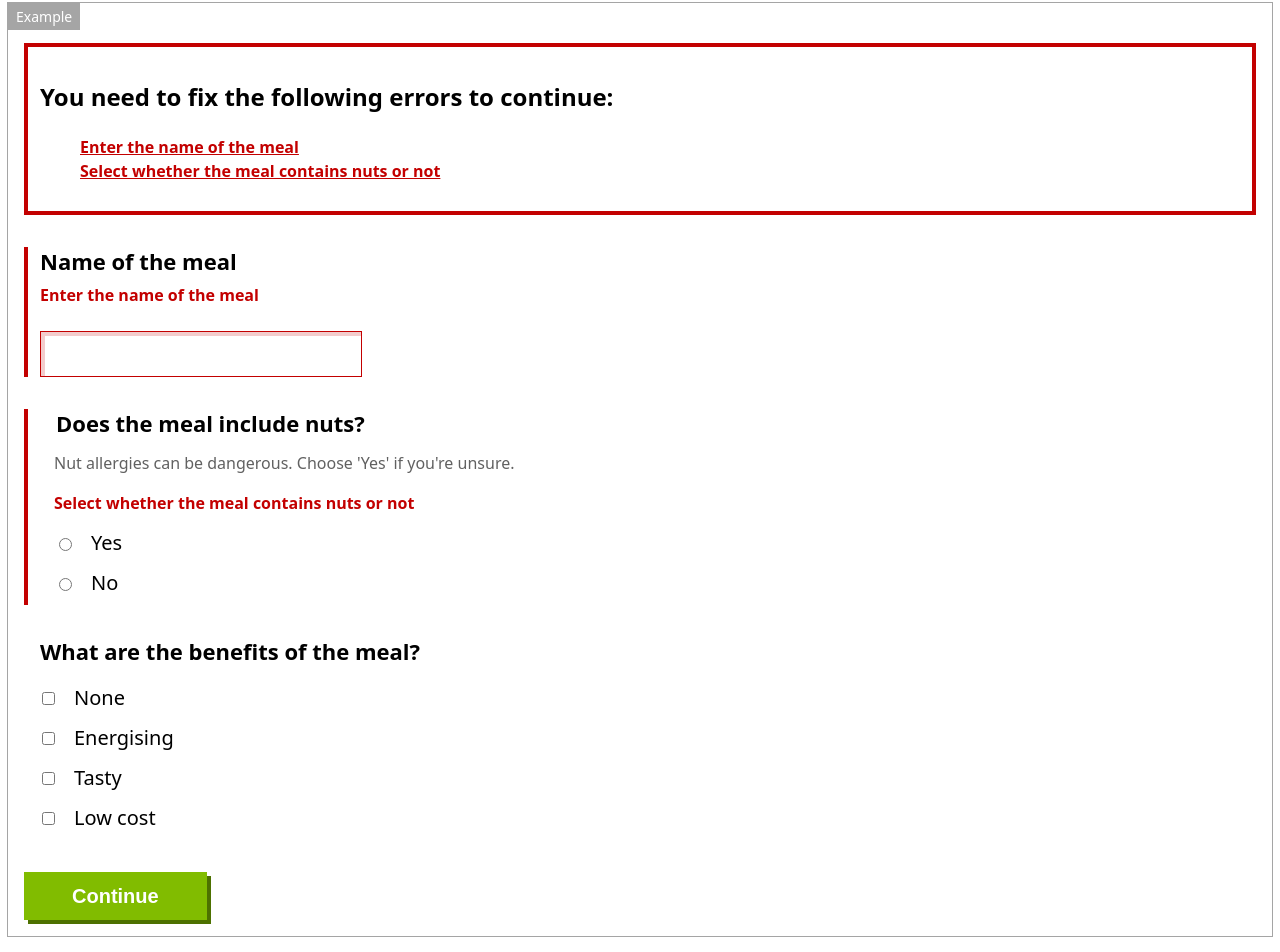
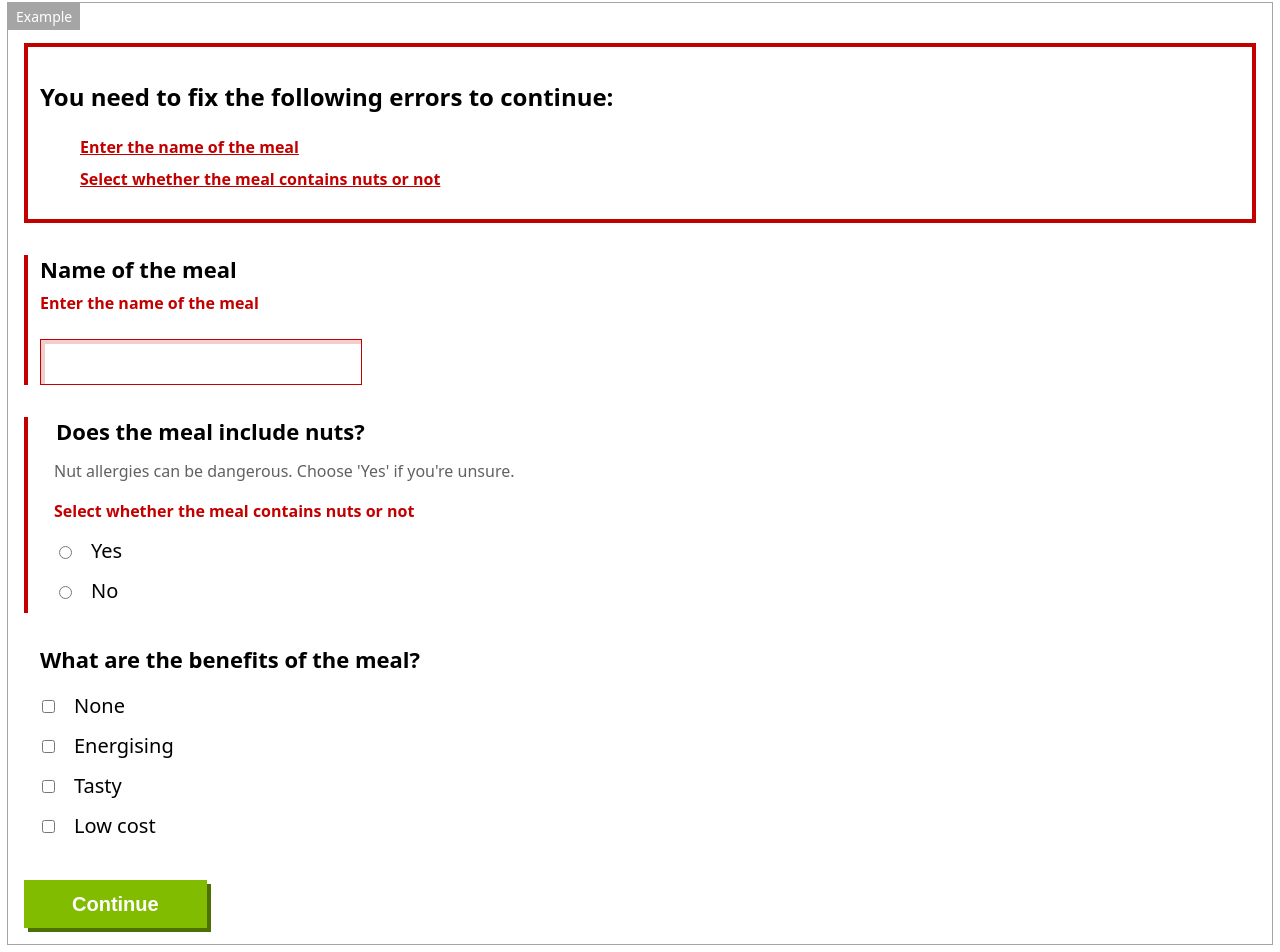
Before and after one commit to barnardos/design-system, a Gatsby app: page /requesting-information in a window 1280 px wide. Shown: the part 3110-4062 px from the top of the page. Built offline with nearby package versions, Linux system fonts and the light colour scheme.

Commit message:
Fix separation between validation items

```diff
--- a/src/components/SubmitControls/index.css
+++ b/src/components/SubmitControls/index.css
@@ -14,6 +14,10 @@
   margin-top: 0.5rem;
 }
 
+.SubmitControls-validationItem:not(:first-child) {
+  margin-top: 0.5rem;
+}
+
 .SubmitControls-validationItemLink {
   color: #c30000;
   font: 600 1rem/1.5rem system-ui;
```
